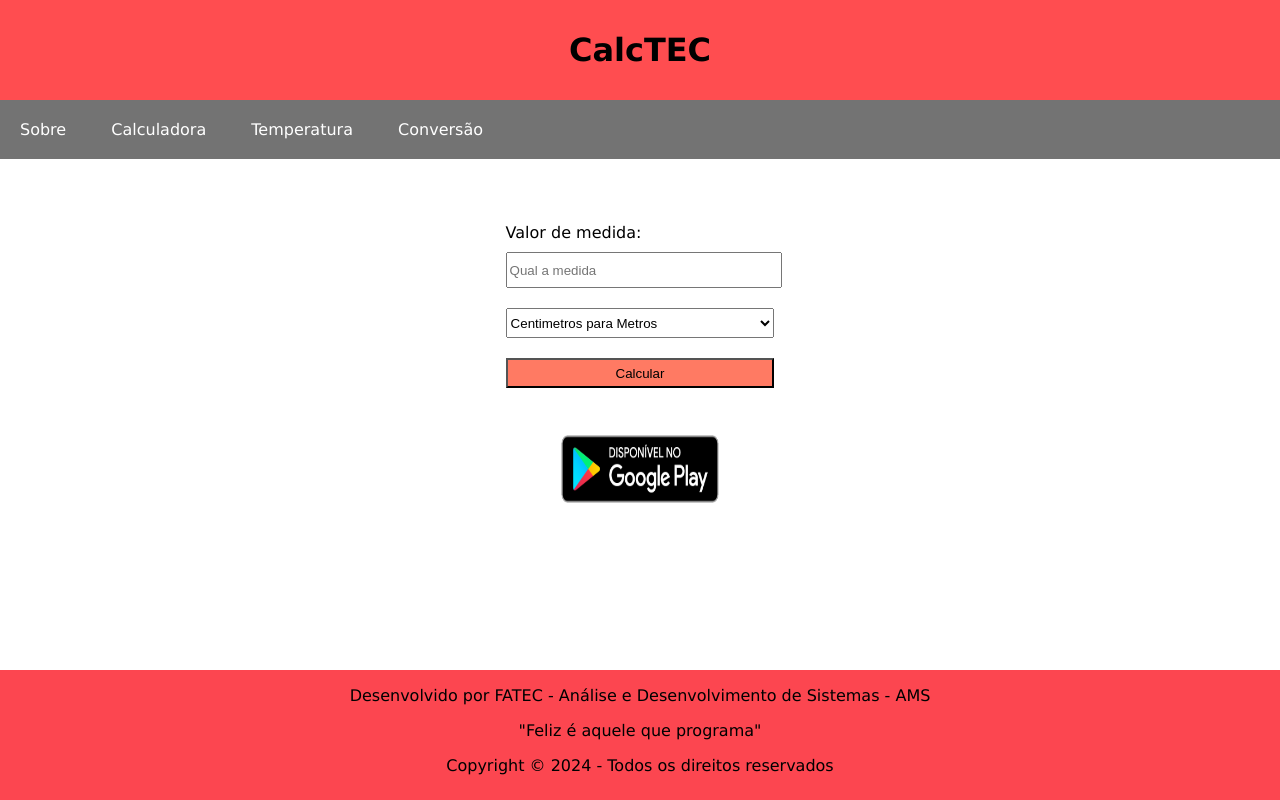
After one commit to GuGuzin14/Post_Get, a PHP site: page /conversor.php in a window 1280 px wide. The commit adds this page. Run offline with PHP 8.4, Linux system fonts and the light colour scheme.

Commit message:
segundo commit com conversor de Metros

```diff
--- /dev/null
+++ b/conversor.php
@@ -0,0 +1,56 @@
+<?php
+session_start();
+?>
+
+<!DOCTYPE html>
+<html lang="pt-BR">
+<head>
+    <meta charset="UTF-8">
+    <link rel="stylesheet" href="css/style.css">
+    <title>CalcTEC</title>
+</head>
+<body>
+    <header>
+        <h1>CalcTEC</h1>
+    </header>
+    <nav class="menu">
+        <ul>
+            <li><a href="https://www.fatecpp.edu.br/">Sobre</a></li>
+            <li><a href="index.php">Calculadora</a></li>
+            <li><a href="temperatura.php">Temperatura</a></li>
+            <li><a href="conversor.php">Conversão</a></li>
+        </ul>
+    </nav>
+
+    <div class="div-conteudo" >
+        <form method="GET" action="logica/processamento.php">
+            <label>Valor de medida:</label>
+            <input type="text" name="tamanho" placeholder="Qual a medida">
+
+            <select name="selectOperacoes">
+                <option value="metros">Centimetros para Metros</option>
+                <option value="centimetros">Metros para centimetros</option>
+                <option value="kmmetros">Quilometros para Metros</option>
+                <option value="km">Metros para Quilometros</option>
+            </select>
+            <input id="botao" type="submit" value="Calcular">
+        </form>
+        <h1 id="resultado">
+            <?php
+            //verificando se existe a variavel de session resultado
+            if(isset($_SESSION['tamanho'])){
+                //caso exista, utiliza um echo para exibir o resultado
+                echo $_SESSION['tamanho'];
+            }
+            ?>
+        </h1>
+        <img src="img/google-play.png">
+    </div>
+
+    <footer>
+        <p>Desenvolvido por FATEC - Análise e Desenvolvimento de Sistemas - AMS</p>
+        <p>"Feliz é aquele que programa"</p>
+        <p>Copyright © 2024 - Todos os direitos reservados</p>
+    </footer>
+</body>
+</html>
```
Also changed, not shown: logica/funcoesCalculo.php (+16 -0 lines), logica/processamento.php (+26 -0 lines).
